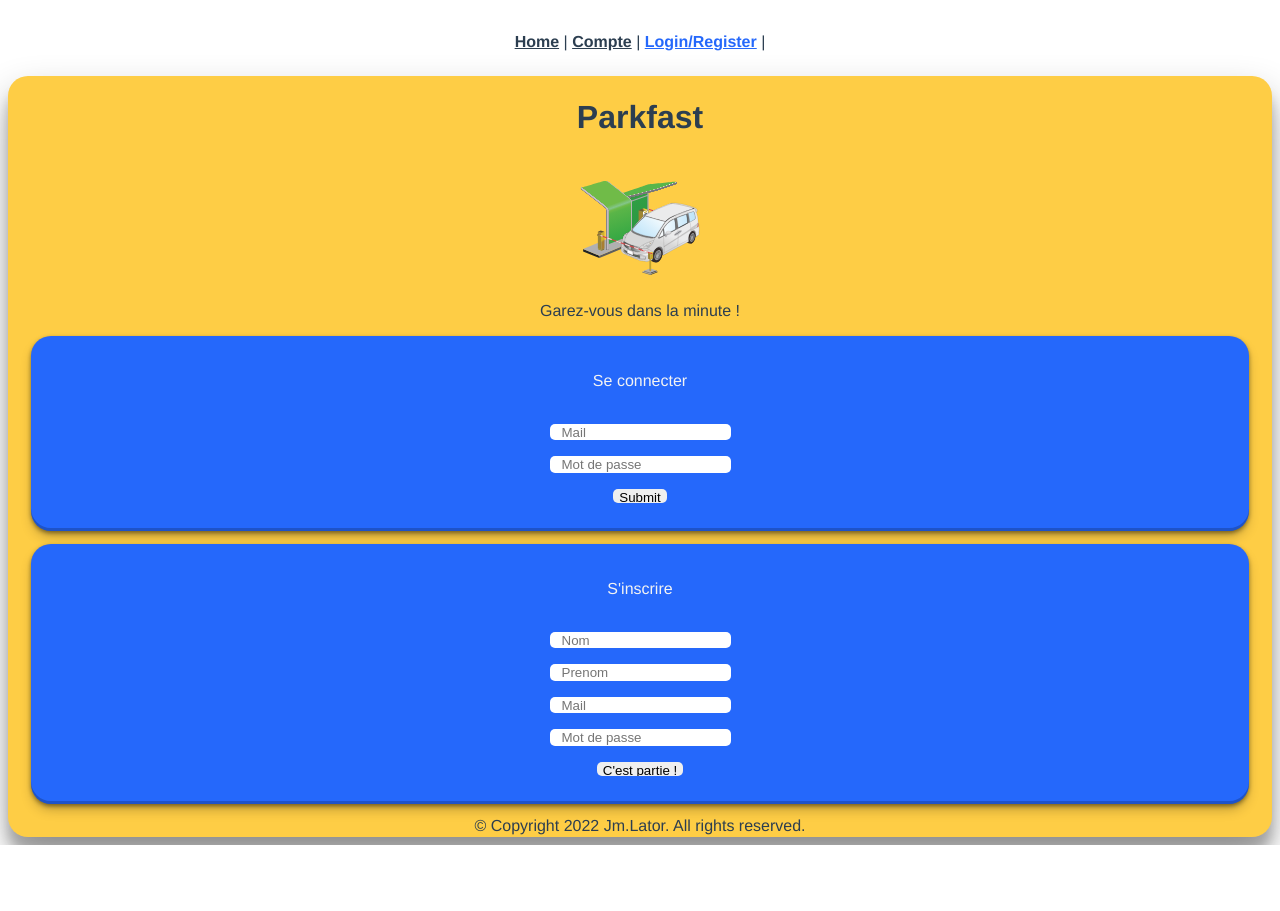
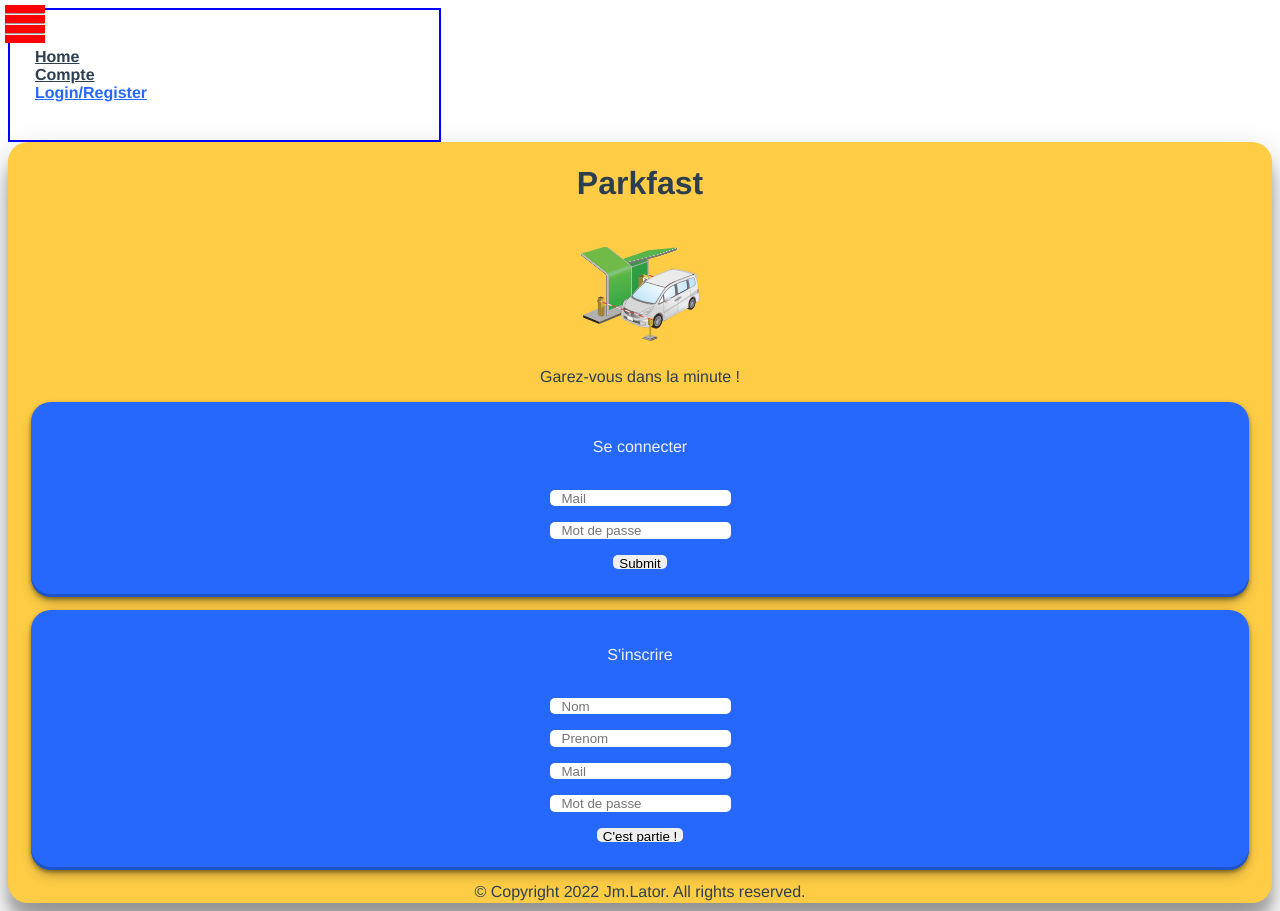
Before and after one commit to Bescore/Test-technique, a Vue app in the folder frontend/: page / in a window 1280 px wide. Before the commit the page ends 845 px from the top, so only its background shows below. Built offline with nearby package versions, Linux system fonts and the light colour scheme.

Commit message:
début de modif de la barre de navigation

```diff
--- a/frontend/src/App.vue
+++ b/frontend/src/App.vue
@@ -1,11 +1,12 @@
 <template>
 	<div id="app">
 		<nav>
-			<router-link to="/home">Home</router-link> |
-			<router-link to="/compte">Compte</router-link> |
-			<router-link to="/">Login/Register</router-link> |
+			<router-link to="/home">Home</router-link>
+			<router-link to="/compte">Compte</router-link>
+			<router-link to="/">Login/Register</router-link>
 		</nav>
 		<router-view />
+		<div class="burger"><hr><hr><hr></div>
 	</div>
 </template>
 
@@ -19,6 +20,14 @@
 }
 nav {
 	padding: 25px;
+	border: 2px blue solid;
+	display: flex;
+	align-items: flex-start;
+	justify-content: center;
+	flex-direction: column;
+	width: 30%;
+	height: 10vh;
+	position: relative;
 }
 
 nav a {
@@ -29,4 +38,11 @@ nav a {
 nav a.router-link-exact-active {
 	color: #2568fb;
 }
+.burger{
+position: fixed;
+top:5px;
+left: 5px;
+background-color: red;
+width: 5vh;
+}
 </style>
```
Also changed, not shown: 1 other file (tests, documents, lock files or other folders).
